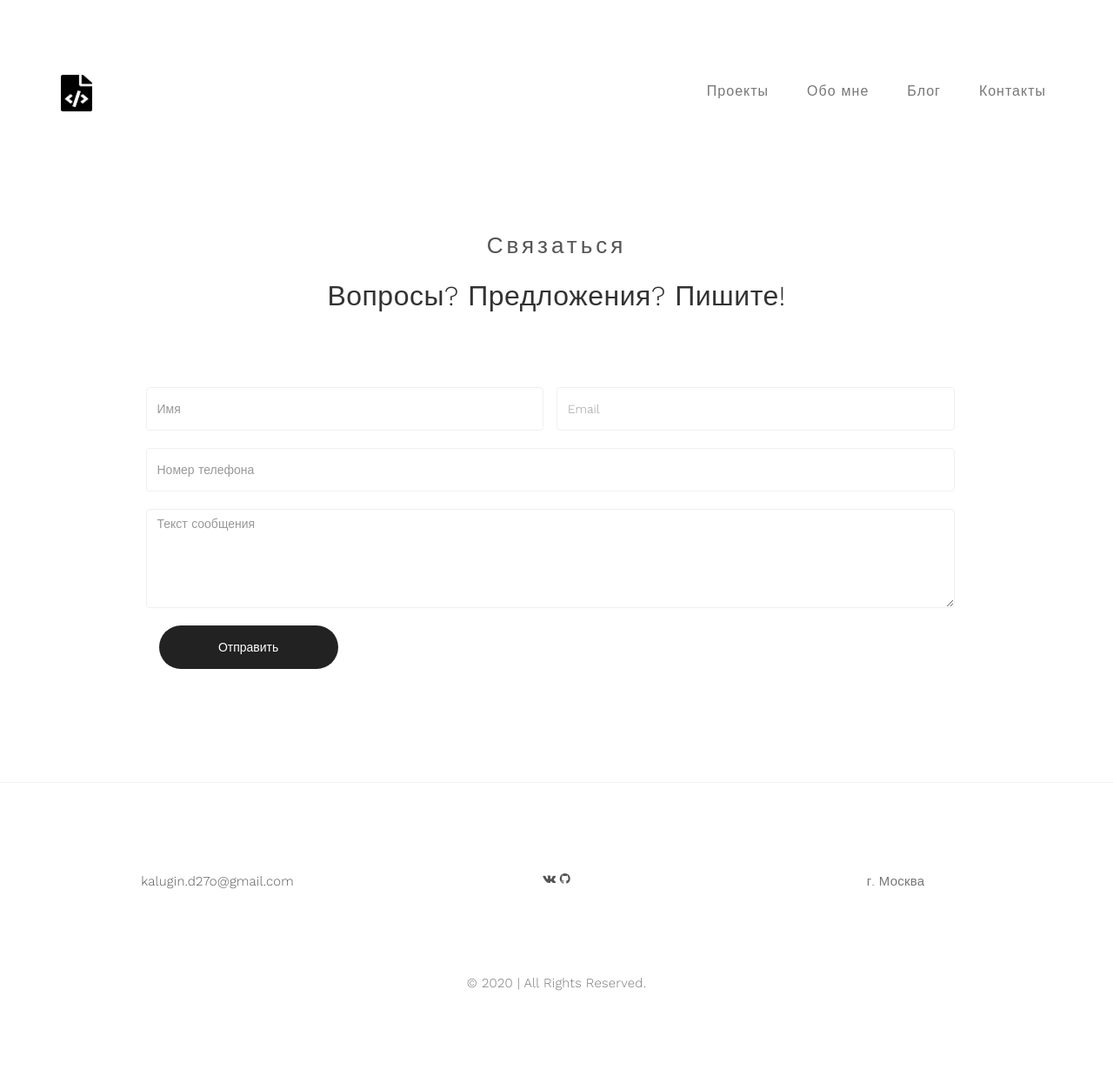
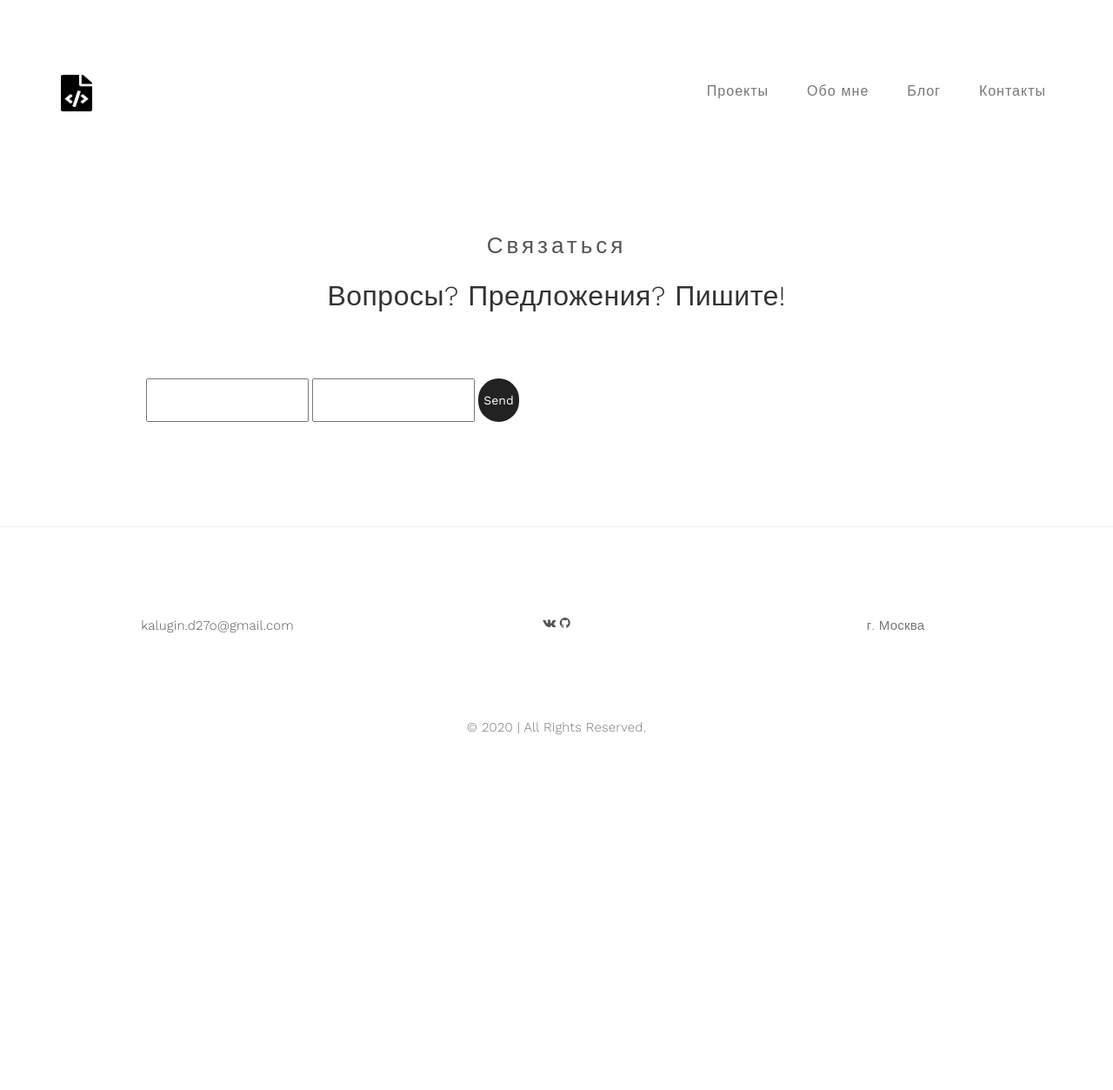
Before and after one commit to d27o/d27o.github.io, a Jekyll site: the page built from contact.html, in a window 1280 px wide. Shown: the whole page at 87% size. Built offline with Jekyll 4.4.1, drawn with Linux system fonts in a browser that asks for light colours; after the commit the page ends 959 px from its top, so only the background shows below that.

Commit message:
fix(dev):fix formspree

```diff
--- a/contact.html
+++ b/contact.html
@@ -15,26 +15,8 @@
             </h2>
           </div>
 
-<!--
-          <form
-          action="https://formspree.io/xknvkopk"
-          method="POST"
-        >
-          <label>
-            Your email:
-            <input type="text" name="_replyto">
-          </label>
-          <label>
-            Your message:
-            <textarea name="message"></textarea>
-          </label>
 
-          your other form fields go here
-
-          <button type="submit">Send</button>
-        </form> -->
-
-          <form action="https://formspree.io/xknvkopk" method="POST">
+          <!-- <form action="https://formspree.io/xknvkopk" method="POST">
             <div class="col-md-6 col-sm-6">
               <input type="text" class="form-control" placeholder="Имя" name="name" />
             </div>
@@ -64,6 +46,12 @@
                 value="Отправить"
               />
             </div>
+          </form> -->
+
+          <form action="https://formspree.io/xknvkopk" method="POST">
+            <input type="text" name="name">
+            <input type="email" name="_replyto">
+            <input type="submit" value="Send">
           </form>
         </div>
       </div>
```
